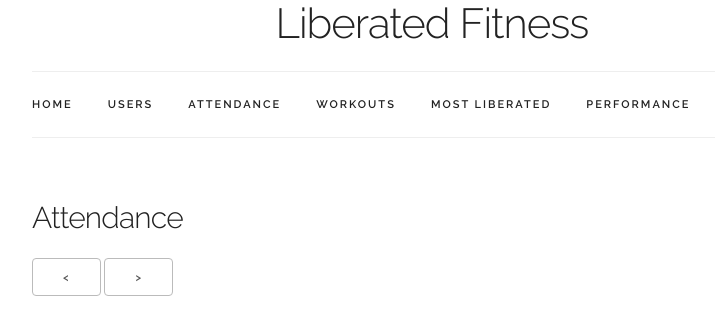
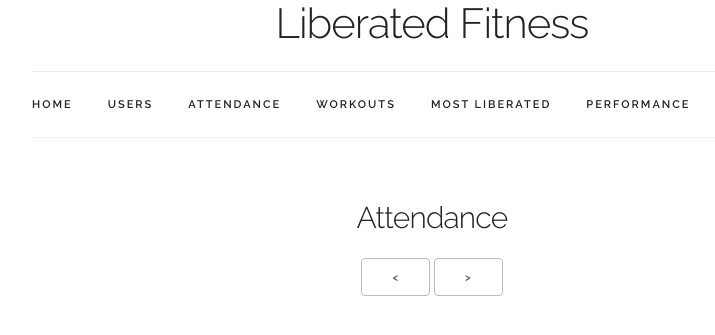
Before and after one commit to sunyang713/liberated-server, a Python web app: template liberated/templates/attendance.jinja in a window 1280 px wide. Shown: the part 182-517 px from the top of the page, without its empty margins (208-923 px from the left). Run offline with Jinja, Linux system fonts and the light colour scheme; the template is opened without the code that fills it, so the values that code supplies are empty; some libraries are stand-ins or nearby versions.

Commit message:
Remove git-merge artifact.

```diff
--- a/liberated/static/css/custom.css
+++ b/liberated/static/css/custom.css
@@ -223,7 +223,6 @@
   .popover-item:first-child .popover-link:hover:after {
     border-bottom-color: #33C3F0; }
 }
-<<<<<<< HEAD
 
 .center {
   text-align: center;
```
